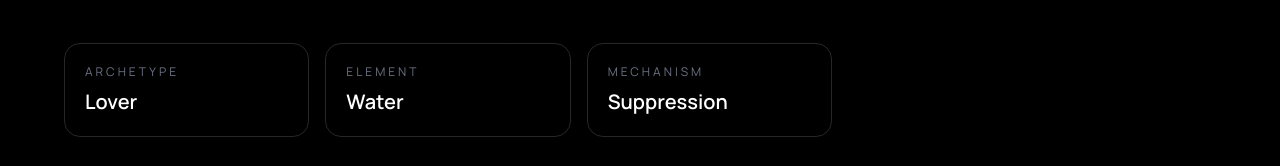
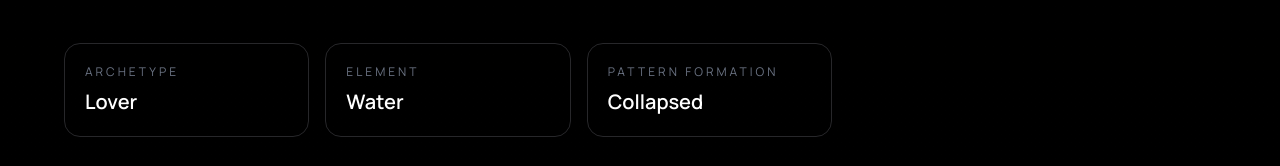
Before and after one commit to abdulkadirkuscu-ctrl/archeloop, a Next.js app: page /report-preview in a window 1280 px wide. Shown: the part 558-724 px from the top of the page. Built offline with nearby package versions, Linux system fonts and the light colour scheme.

Commit message:
Rename mechanism to pattern formation

```diff
--- a/app/report-preview/page.tsx
+++ b/app/report-preview/page.tsx
@@ -111,9 +111,13 @@ const integrationBlueprintText =
 
   <div className="border border-zinc-800 rounded-2xl p-5 bg-black/40">
     <p className="text-gray-500 uppercase tracking-[0.25em] text-xs mb-2">
-      Mechanism
+      Pattern Formation
     </p>
-    <p className="text-xl font-semibold">{primaryLoop.mechanism}</p>
+    <p className="text-xl font-semibold">{primaryLoop.mechanism === "Suppression"
+  ? "Collapsed"
+  : primaryLoop.mechanism === "Compensation"
+  ? "Compensated"
+  : primaryLoop.mechanism}</p>
   </div>
 </div>
         </div>
@@ -229,9 +233,13 @@ const integrationBlueprintText =
 
               <div className="border border-zinc-800 rounded-2xl p-5 bg-black/40">
                 <p className="text-gray-500 uppercase tracking-[0.25em] text-xs mb-2">
-                  Mechanism
+                  Pattern Formation
                 </p>
-                <p className="text-2xl font-semibold">{primaryLoop.mechanism}</p>
+                <p className="text-2xl font-semibold">{primaryLoop.mechanism === "Suppression"
+  ? "Collapsed"
+  : primaryLoop.mechanism === "Compensation"
+  ? "Compensated"
+  : primaryLoop.mechanism}</p>
               </div>
             </div>
           </div>
```
